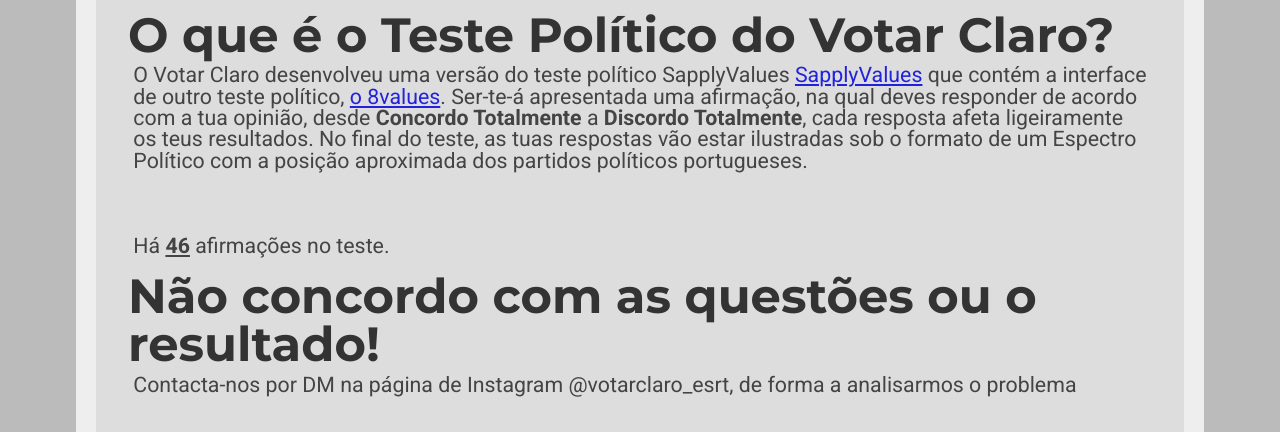
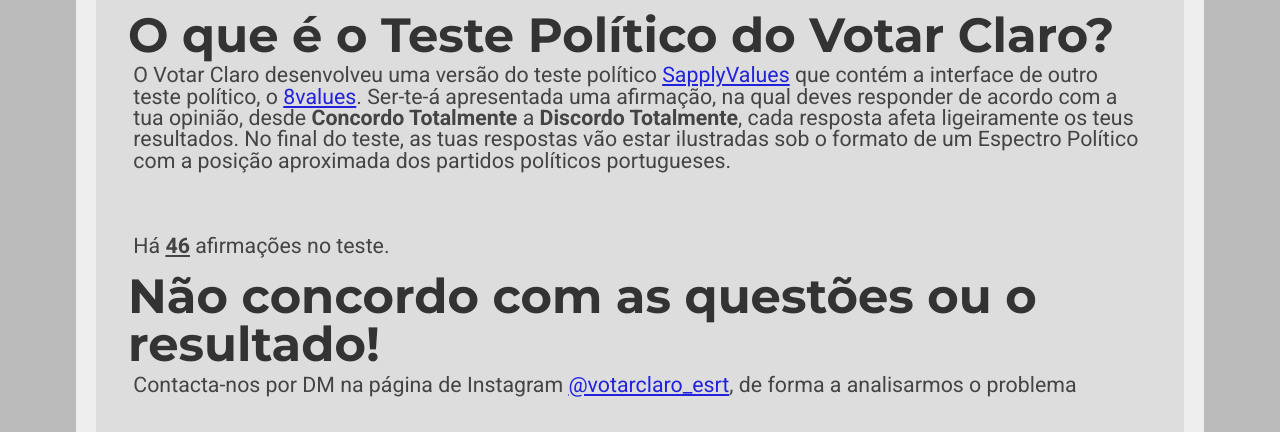
Before and after one commit to JoaoTiago07/teste2, a plain HTML site: page index.html in a window 1280 px wide. Shown: the part 789-1221 px from the top of the page. Drawn offline with Linux system fonts and the light colour scheme.

Commit message:
Update index.html

```diff
--- a/index.html
+++ b/index.html
@@ -28,11 +28,11 @@
     <button class="button" onclick="location.href='instructions.html';">Clica aqui para começar!</button>
 
     <h2>O que é o Teste Político do Votar Claro?</h2>
-        <p>O Votar Claro desenvolveu uma versão do teste político SapplyValues <a href="https://sapplyvalues.github.io/">SapplyValues</a> que contém a interface de outro teste político, <a href="https://8values.github.io/">o 8values</a>. Ser-te-á apresentada uma afirmação, na qual deves responder de acordo com a tua opinião, desde <b>Concordo Totalmente</b> a <b>Discordo Totalmente</b>, cada resposta afeta ligeiramente os teus resultados. No final do teste, as tuas respostas vão estar ilustradas sob o formato de um Espectro Político com a posição aproximada dos partidos políticos portugueses.<br /><br />
+        <p>O Votar Claro desenvolveu uma versão do teste político <a href="https://sapplyvalues.github.io/">SapplyValues</a> que contém a interface de outro teste político, o <a href="https://8values.github.io/">8values</a>. Ser-te-á apresentada uma afirmação, na qual deves responder de acordo com a tua opinião, desde <b>Concordo Totalmente</b> a <b>Discordo Totalmente</b>, cada resposta afeta ligeiramente os teus resultados. No final do teste, as tuas respostas vão estar ilustradas sob o formato de um Espectro Político com a posição aproximada dos partidos políticos portugueses.<br /><br />
         </br></br>
         Há <b><u><span id="numOfQuestions"></span></u></b> afirmações no teste.</p>
     <h2>Não concordo com as questões ou o resultado!</h2>
-    <p>Contacta-nos por DM na página de Instagram @votarclaro_esrt, de forma a analisarmos o problema</p>
+    <p>Contacta-nos por DM na página de Instagram <a href="https://www.instagram.com/votarclaro_esrt/">@votarclaro_esrt</a>, de forma a analisarmos o problema</p>
 
     <script type="application/javascript" src="questions.js"></script>
     <script type="text/javascript">
```
